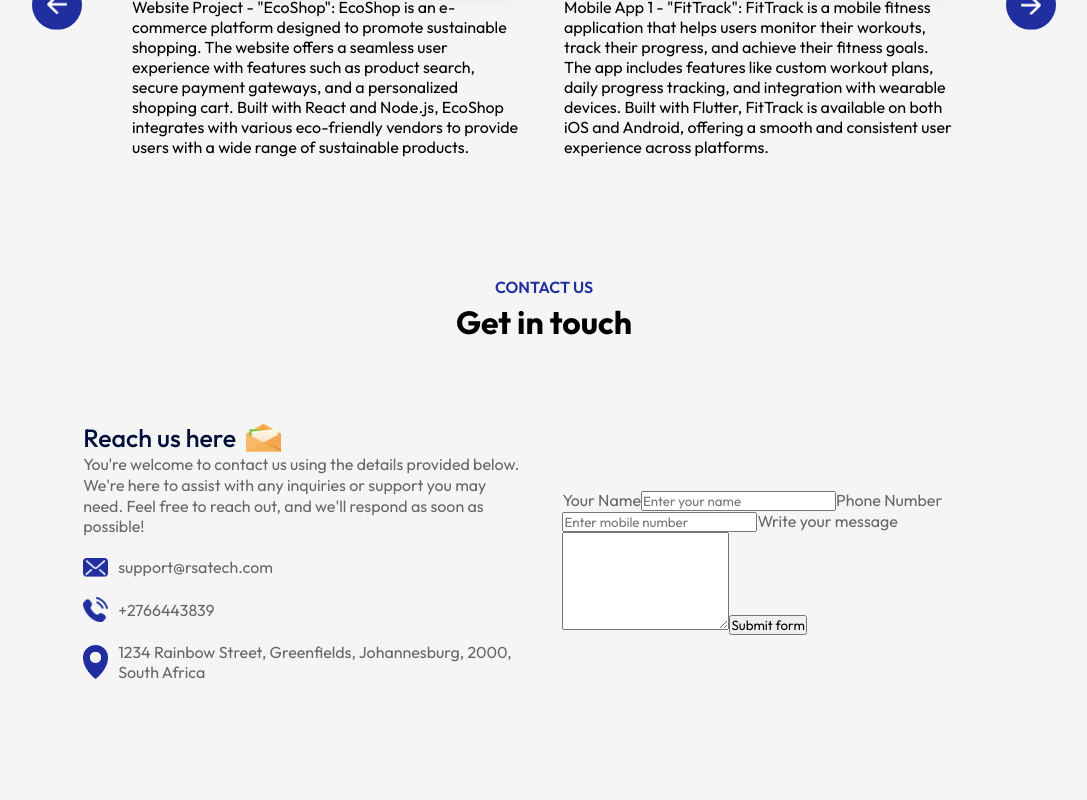
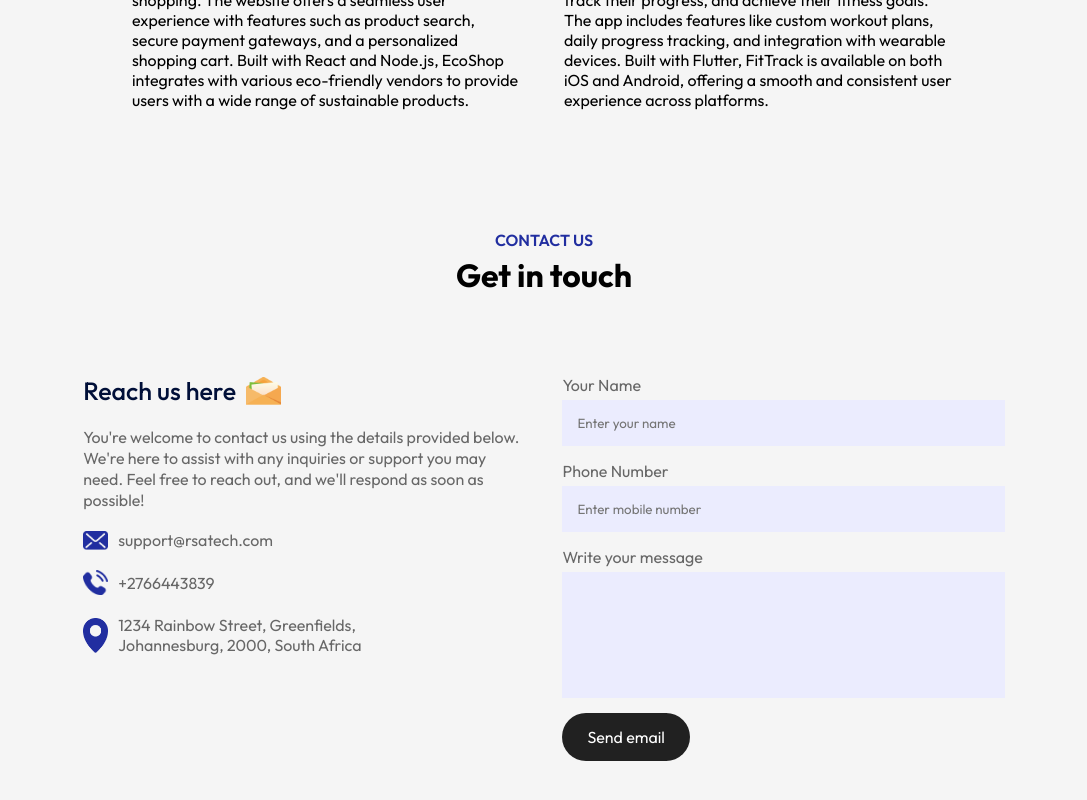
Before and after one commit to NicholasJardine/RSATech, a React (Vite) app: page / in a window 1280 px wide. Shown: the part 2802-3602 px from the top of the page, without its empty margins (96-1183 px from the left). Built offline with nearby package versions, Linux system fonts and the light colour scheme.

Commit message:
feature: added basic email enquiries

```diff
--- a/src/App.jsx
+++ b/src/App.jsx
@@ -17,16 +17,17 @@ const App = () => {
       <div className='container'>
         <Title subTitle ='Our Courses' title='What we offer'/>
       <Bootcamps/>
-      </div>
+
       <About/>
       <Title subTitle ='What you could learn' title='Tech Gallery'/>
     <TechGallery/>
 
-    <div className='container'>
     <Title subTitle ='Student Reviews' title='What our students say'/>
     <Reviews/>
     <Title subTitle ='Contact us' title='Get in touch'/>
     <Contact/>
+
+
     </div>
 
     </div>
--- a/src/Components/contact/Contact.css
+++ b/src/Components/contact/Contact.css
@@ -2,7 +2,7 @@
     margin: 80px auto;
     max-width: 90%;
     display: flex;
-    align-items: center;
+    align-items: stretch;
     justify-content: space-between;
 }
 
@@ -17,7 +17,7 @@
     font-size: 25px;
     display: flex;
     align-items: center;
-    margin-bottom: 2;
+    margin-bottom: 20px;
 
 }
 
@@ -25,11 +25,14 @@
     width: 35px;
     margin-left: 10px;
 
+
 }
 
 .con-col p{
     max-width: 450px;
     line-height: 1.3;
+    margin-bottom: 15px;
+    margin-top: 5px;
 }
 
 .con-col ul li{
@@ -41,4 +44,22 @@
 .con-col ul li img{
     width: 25px;
     margin-right: 10px;
+
 }
+
+.contact form input, .contact form textarea{
+    display: block;
+    width: 100%;
+    background:#EBECFE;
+    padding: 15px;
+    border: 0;
+    outline: 0;
+    margin-bottom: 15px;
+    margin-top: 5px;
+    resize: none;
+}
+
+.con-col span{
+    display: block;
+    margin: 20px 0;
+}
--- a/src/Components/contact/Contact.jsx
+++ b/src/Components/contact/Contact.jsx
@@ -6,6 +6,32 @@ import phone_icon from '../../assets/phone-icon.png'
 import location_icon from '../../assets/location-icon.png'
 
 const Contact = () => {
+
+    const [result, setResult] = React.useState("");
+    const onSubmit = async (event) => {
+        event.preventDefault();
+        setResult("Sending....");
+        const formData = new FormData(event.target);
+
+        formData.append("access_key", "feea802d-ec3f-4c1c-9d24-d5c3f0d4cd1d");
+
+        const response = await fetch("https://api.web3forms.com/submit", {
+          method: "POST",
+          body: formData
+        });
+
+        const data = await response.json();
+
+        if (data.success) {
+          setResult("Email sent Successfully! We'll get back to you as soon as possible.");
+          event.target.reset();
+        } else {
+          console.log("Error", data);
+          setResult(data.message);
+        }
+      };
+
+
   return (
     <div className='contact'>
       <div className='con-col'>
@@ -20,12 +46,12 @@ const Contact = () => {
            +2766443839
         </li>
         <li > <img src={location_icon} alt=""/>
-        1234 Rainbow Street, Greenfields, Johannesburg, 2000, South Africa</li>
+        1234 Rainbow Street, Greenfields, <br/>Johannesburg, 2000, South Africa</li>
       </ul>
       </div>
 
       <div className='con-col'>
-        <form >
+        <form onSubmit={onSubmit} >
             <label>Your Name</label>
             <input type="text" name='name' placeholder='Enter your name' required/>
 
@@ -35,8 +61,9 @@ const Contact = () => {
             <label>Write your message</label>
             <textarea name="message" rows="6" required></textarea>
 
-            <button type='submit' className='btn-dark'>Submit form</button>
+            <button type='submit' className='btn dark-btn'>Send email</button>
         </form>
+        <span>{result} </span>
       </div>
     </div>
   )
```
